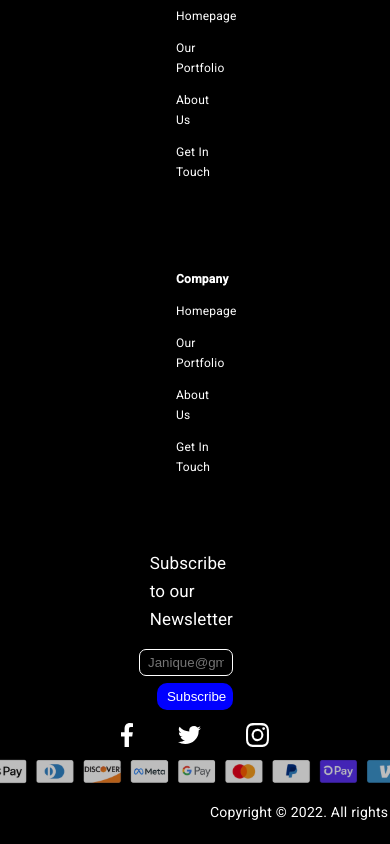
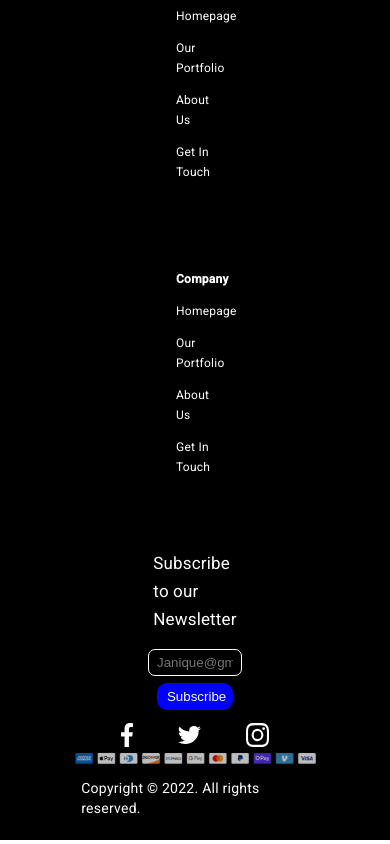
Before and after one commit to grthamad/Presetia, an Angular app: page /login in a window 390 px wide. Shown: the part 1676-2520 px from the top of the page. Built offline with nearby package versions, Linux system fonts and the light colour scheme.

Commit message:
some css changes

```diff
--- a/src/app/login/login.component.scss
+++ b/src/app/login/login.component.scss
@@ -345,7 +345,7 @@
     }
   }
 
-  @media screen and (max-width: 768px) {
+  @media screen and (max-width: 808px) {
     .top-bar {
       flex-direction: column;
       .black-bar,
@@ -381,6 +381,9 @@
           h2.sub-heading {
             font-size: 15px;
           }
+          input {
+            width: 100%;
+          }
           .action-button {
             flex-direction: column;
             .login-button {
@@ -397,6 +400,15 @@
           flex-direction: column;
           justify-content: center;
           align-items: center;
+          .footer-section.one,
+          .footer-section.two,
+          .footer-section.three,
+          .footer-section.four,
+          .footer-section.five {
+            align-items: center;
+            width: 100%;
+            justify-content: center;
+          }
           .footer-section.five {
             .subscribe-button {
               margin: 10% 0%;
@@ -418,6 +430,14 @@
           flex-direction: column;
           justify-content: center;
           align-items: center;
+
+          .footer-section.two {
+            .payment-icons {
+              img {
+                width: 100%;
+              }
+            }
+          }
         }
       }
     }
--- a/src/app/signup/signup.component.scss
+++ b/src/app/signup/signup.component.scss
@@ -408,6 +408,9 @@
               width: 50%;
             }
           }
+          input {
+            width: 100%;
+          }
           .my-checkbox {
             display: none;
           }
@@ -447,6 +450,13 @@
           flex-direction: column;
           justify-content: center;
           align-items: center;
+          .footer-section.two {
+            .payment-icons {
+              img {
+                width: 100%;
+              }
+            }
+          }
         }
       }
     }
```
